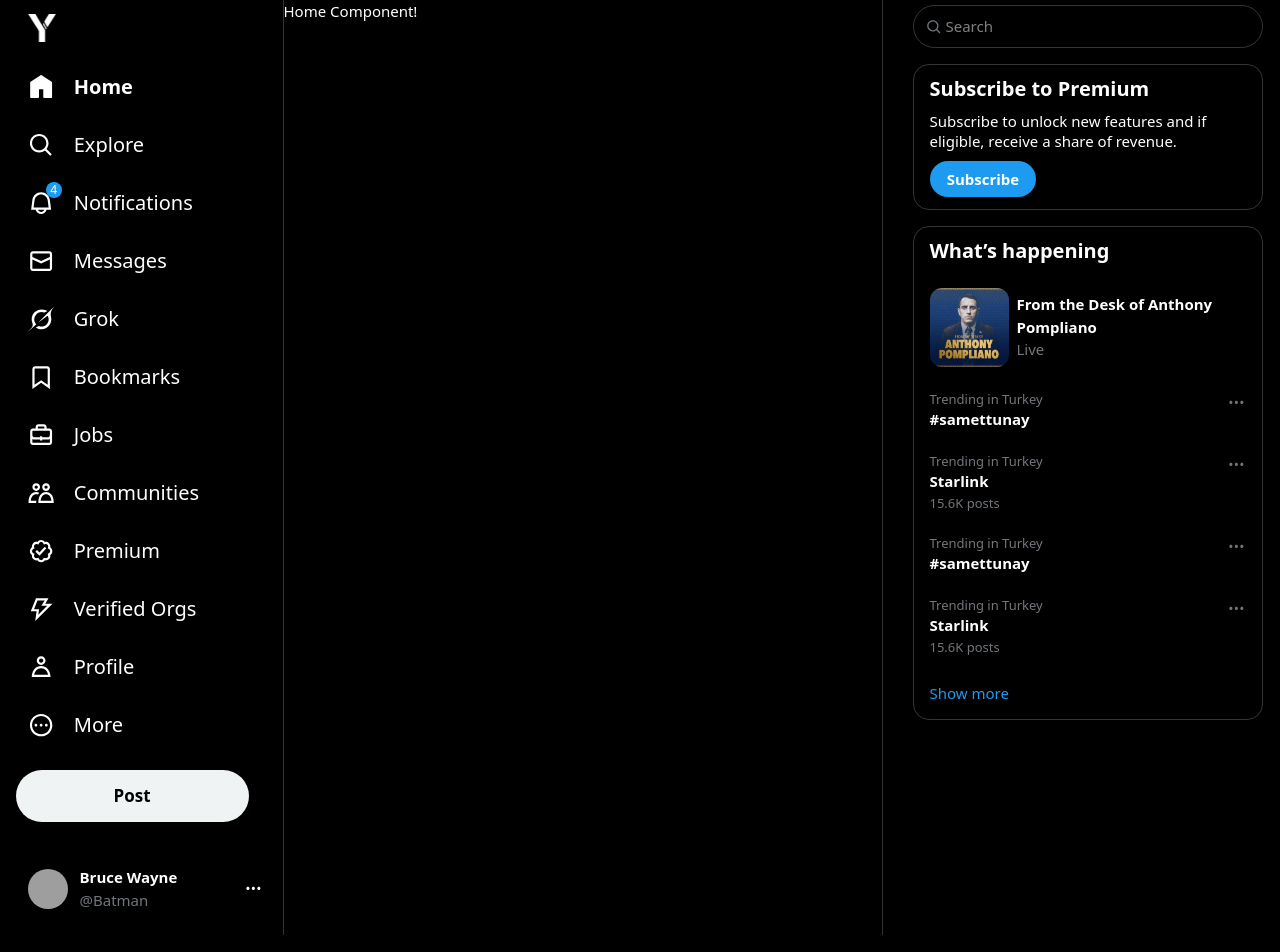
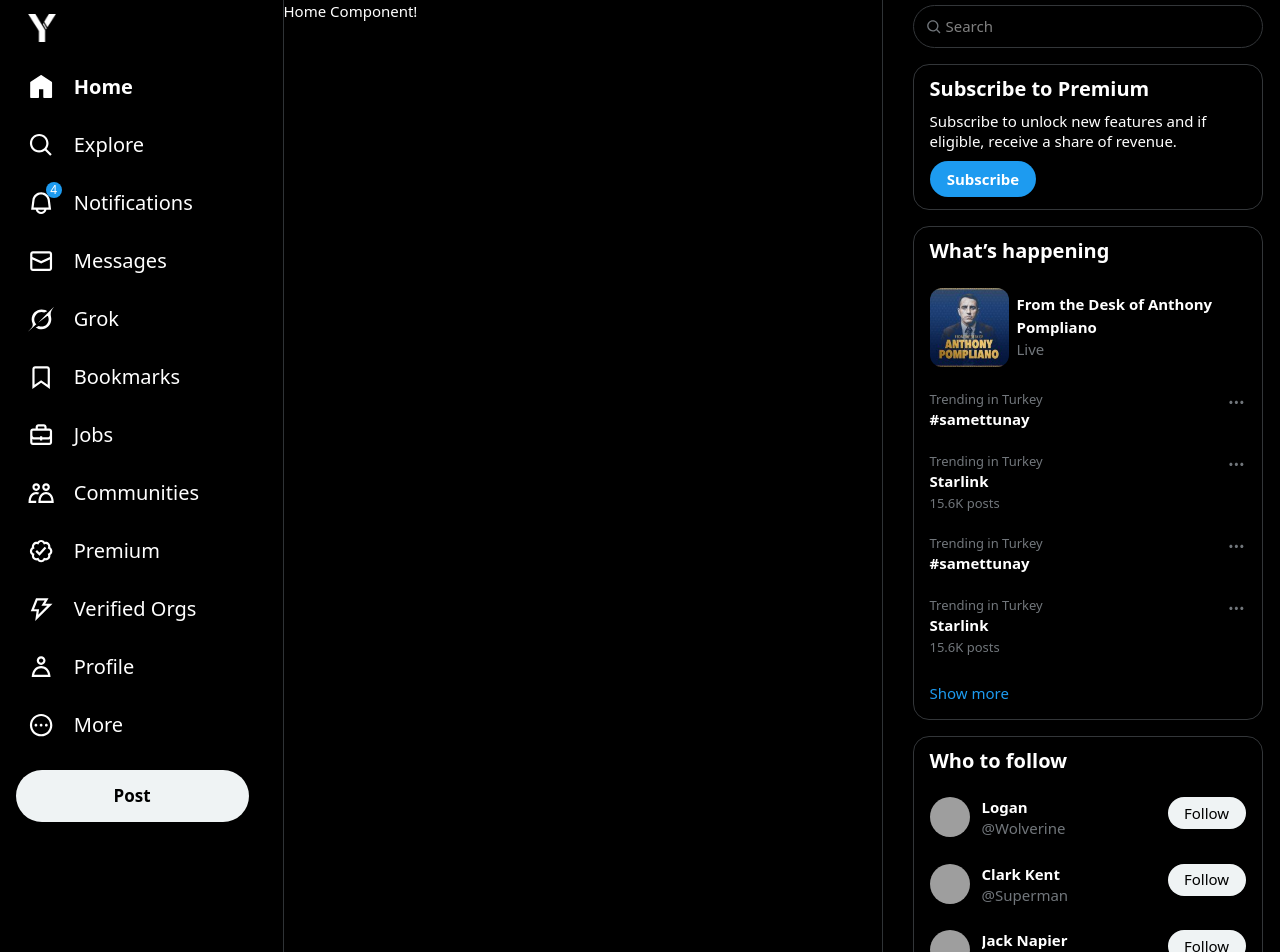
Before and after one commit to samettunay/twitter-y-clone-react, a React (Vite) app: page / in a window 1280 px wide. Shown: the top 952 px of the page. Built offline with nearby package versions, Linux system fonts and the light colour scheme; grey boxes are pictures that could not be loaded.

Commit message:
Add UserCard component and WhoFollow section to rightbar

```diff
--- /dev/null
+++ b/src/components/user-card/index.jsx
@@ -0,0 +1,56 @@
+import Button from "~/components/button";
+import {useState} from "react";
+
+export default function UserCard({user}) {
+
+	const [following, setFollowing] = useState(false)
+	const [showUnfollow, setShowUnfollow] = useState(false)
+
+	const handleFollowClick = (e) => {
+		e.stopPropagation()
+		setFollowing(true)
+	}
+
+	const handleUnfollowClick = (e) => {
+		e.stopPropagation()
+		setFollowing(false)
+	}
+
+	return (
+		<button className="py-3 px-4 flex gap-3 transition-colors hover:bg-[#080808]">
+			<div className="flex-1 flex gap-3">
+				<img src={user.avatar} className="w-10 h-10 rounded-full object-cover" alt=""/>
+				<div className="w-[calc(100%-3.25rem)] text-left">
+					<div className="leading-5 font-bold truncate">
+						{user.fullName}
+					</div>
+					<div className="text-[#71767b] truncate">@{user.username}</div>
+				</div>
+			</div>
+			<div className="flex items-center">
+				{following ? (
+					<Button
+						variant="white-outline"
+						size="small"
+						onClick={handleUnfollowClick}
+						onMouseEnter={() => setShowUnfollow(true)}
+						onMouseLeave={() => setShowUnfollow(false)}
+						className="whitespace-nowrap group font-medium bg-black text-white border border-[#536471] w-[99px] h-[32px] hover:bg-[#f4212e1a] hover:text-[#f4212e] hover:border-[#f4212e1a]"
+					>
+						<div className={!showUnfollow ? 'flex' : 'hidden'}>Following</div>
+						<div className={showUnfollow ? 'flex' : 'hidden'}>Unfollow</div>
+					</Button>
+				) : (
+					<Button
+						className="bg-[#eff3f4] w-[78px] h-[32px] font-medium"
+						variant="white"
+						size="small"
+						onClick={handleFollowClick}
+					>
+						Follow
+					</Button>
+				)}
+			</div>
+		</button>
+	)
+}
--- a/src/layouts/main/rightbar/index.jsx
+++ b/src/layouts/main/rightbar/index.jsx
@@ -1,12 +1,15 @@
 import Premium from "./premium";
 import Search from "./search";
 import Topics from "./topics";
+import WhoFollow from "./who-fallow";
+
 export default function RightBar() {
     return (
         <aside className="w-[350px] mr-2.5">
             <Search />
             <Premium />
             <Topics />
+            <WhoFollow />
         </aside>
     )
 
--- /dev/null
+++ b/src/layouts/main/rightbar/who-fallow/index.jsx
@@ -0,0 +1,18 @@
+import SidebarSection from "~/components/sidebar-section";
+import { useAccount } from "~/store/auth/hooks";
+import { whoFollowUsers } from "~/mock";
+import UserCard from "~/components/user-card";
+
+export default function WhoFollow() {
+
+    const account = useAccount()
+
+    return (
+        <SidebarSection
+            title="Who to follow"
+            more={`/connect_people?user_id=${account.id}`}
+        >
+            {whoFollowUsers.map(user => <UserCard user={user} key={user.id} />)}
+        </SidebarSection>
+    )
+}
--- /dev/null
+++ b/src/mock/index.js
@@ -0,0 +1,21 @@
+export const whoFollowUsers = [
+	{
+		id: 3,
+		username: 'Wolverine',
+		fullName: 'Logan',
+		avatar: 'https://avatarfiles.alphacoders.com/167/167654.png'
+	},
+	{
+		id: 4,
+		username: 'Superman',
+		fullName: 'Clark Kent',
+		avatar: 'https://images.icon-icons.com/35/PNG/512/supermanavatar_superhombr_2825.png'
+	},
+	{
+		id: 5,
+		username: 'Joker',
+		fullName: 'Jack Napier',
+		avatar: 'https://cdn3.iconfinder.com/data/icons/hand-drawn-avatars/500/Avatars-19-512.png',
+		verified: true
+	}
+]
--- /dev/null
+++ b/src/mock/post.js
@@ -0,0 +1,152 @@
+export const posts = [
+    {
+        id: '1708632465282150796',
+        type: 'poll',
+        content: `PROTOTURK'un paylaştığı videoları seviyor musunuz?
+Bu anket ders esnasında sorulmuştur.`,
+        poll: {
+            voted: false,
+            votes: 12,
+            answers: [
+                {
+                    id: 1,
+                    text: 'Evet',
+                    votes: 8
+                },
+                {
+                    id: 2,
+                    text: 'Hayır',
+                    votes: 1
+                },
+                {
+                    id: 3,
+                    text: 'Yaaani',
+                    votes: 3
+                }
+            ]
+        },
+        account: {
+            avatar: 'https://pbs.twimg.com/profile_images/1200814302820753410/AhAh3xlU_400x400.png',
+            username: 'prototurkcom',
+            fullName: './prototurk'
+        },
+        stats: {
+            comments: 43535,
+            repost: 3434,
+            like: 96946,
+            view: 903453
+        }
+    },
+    {
+        id: '1708632465282150796',
+        type: 'photo',
+        content: `Toplu günaydın, ben her sabah spora devam ama her gün post atmıyorum artık, max 4 günde bir atarım çünkü en fazla 4 foto paylaşılıyormuş 🤣`,
+        photos: [
+            'https://pbs.twimg.com/media/F7VBIvaW0AIZyiX?format=jpg&name=large'
+        ],
+        account: {
+            avatar: 'https://pbs.twimg.com/profile_images/1665642354009677824/LNZo7V8x_400x400.jpg',
+            username: 'tayfunerbilen',
+            fullName: 'Tayfun Erbilen'
+        },
+        stats: {
+            comments: 43535,
+            repost: 3434,
+            like: 96946,
+            view: 903453
+        }
+    },
+    {
+        id: '1708632465282150796',
+        type: 'photo',
+        content: `Imagination Land!`,
+        photos: [
+            'https://pbs.twimg.com/media/F7ZIK8KWgAAP8pH?format=jpg&name=900x900',
+            'https://pbs.twimg.com/media/F7VBIvZXEAAIpEM?format=jpg&name=large'
+        ],
+        account: {
+            avatar: 'https://pbs.twimg.com/profile_images/1683325380441128960/yRsRRjGO_400x400.jpg',
+            username: 'elonmusk',
+            fullName: 'Elon Musk',
+            verified: true
+        },
+        stats: {
+            comments: 6573535,
+            repost: 343434,
+            like: 366946,
+            view: 23453453
+        }
+    },
+    {
+        id: '1708704613141270652',
+        content: `Less than a week since OpenAI started rolling out ChatGPT vision.
+
+And people have been busy executing god-like tasks.
+
+35 truly mind-boggling examples:
+
+(29th is my favorite)`,
+        account: {
+            avatar: 'https://pbs.twimg.com/profile_images/1696215555148046336/xCMn27ZY_400x400.jpg',
+            username: 'sairahul1',
+            fullName: 'Sai Rahul',
+            verified: true
+        },
+        stats: {
+            comments: 25,
+            repost: 12,
+            like: 99,
+            view: 2341
+        }
+    },
+    {
+        id: '1708810187170087410',
+        type: 'photo',
+        content: `İstanbul'da Cumhuriyet'in 100. yılına özel, 100 gün boyunca Yerebatan Sarnıcı, Şerefiye Sarnıcı, Miniatürk ve Panorama 1453 Tarih Müzesi ücretsiz ziyaret edilebilecek.`,
+        photos: [
+            'https://pbs.twimg.com/media/F7bpqaKXkAAopDd?format=jpg&name=900x900',
+            'https://pbs.twimg.com/media/F7bptMoXYAA7TpB?format=jpg&name=900x900',
+            'https://pbs.twimg.com/media/F8tfk2JWwAAlY3f?format=jpg&name=large'
+        ],
+        account: {
+            avatar: 'https://pbs.twimg.com/profile_images/1707827931895017472/1-bUbTT3_400x400.jpg',
+            username: 'Darkwebhaber',
+            fullName: 'DarkWeb Haber'
+        },
+        stats: {
+            comments: 234234,
+            repost: 2324,
+            like: 1134124,
+            view: 111144
+        }
+    },
+    {
+        id: '1708707876628476134',
+        type: 'photo',
+        content: `OpenAI's latest DALL-E 3 model is officially available free to try on Bing.
+
+The quality is insane, comparable to Midjourney.
+
+This prompt is going viral- mimicking a creepy iPhone capture that looks insanely realistic.
+
+Prompt in ALT tag + more examples in thread:`,
+        photos: [
+            'https://pbs.twimg.com/media/F7aKxHhaAAAnHlS?format=jpg&name=large',
+            'https://pbs.twimg.com/media/F7VBIvaW0AAyXEr?format=jpg&name=large',
+            'https://pbs.twimg.com/media/F7VBIvaWAAAWUsx?format=jpg&name=large',
+            'https://pbs.twimg.com/media/F7VBIvaWAAAWUsx?format=jpg&name=large',
+        ],
+        account: {
+            avatar: 'https://pbs.twimg.com/profile_images/1617700070710992896/pF3T_gMB_400x400.jpg',
+            username: 'rowancheung',
+            fullName: 'Rowan Cheung',
+            verified: true
+        },
+        stats: {
+            comments: 99999,
+            repost: 999999,
+            like: 999999,
+            view: 99999999
+        }
+    }
+]
```
Also changed, not shown: src/components/button/index.jsx (+8 -2 lines).
